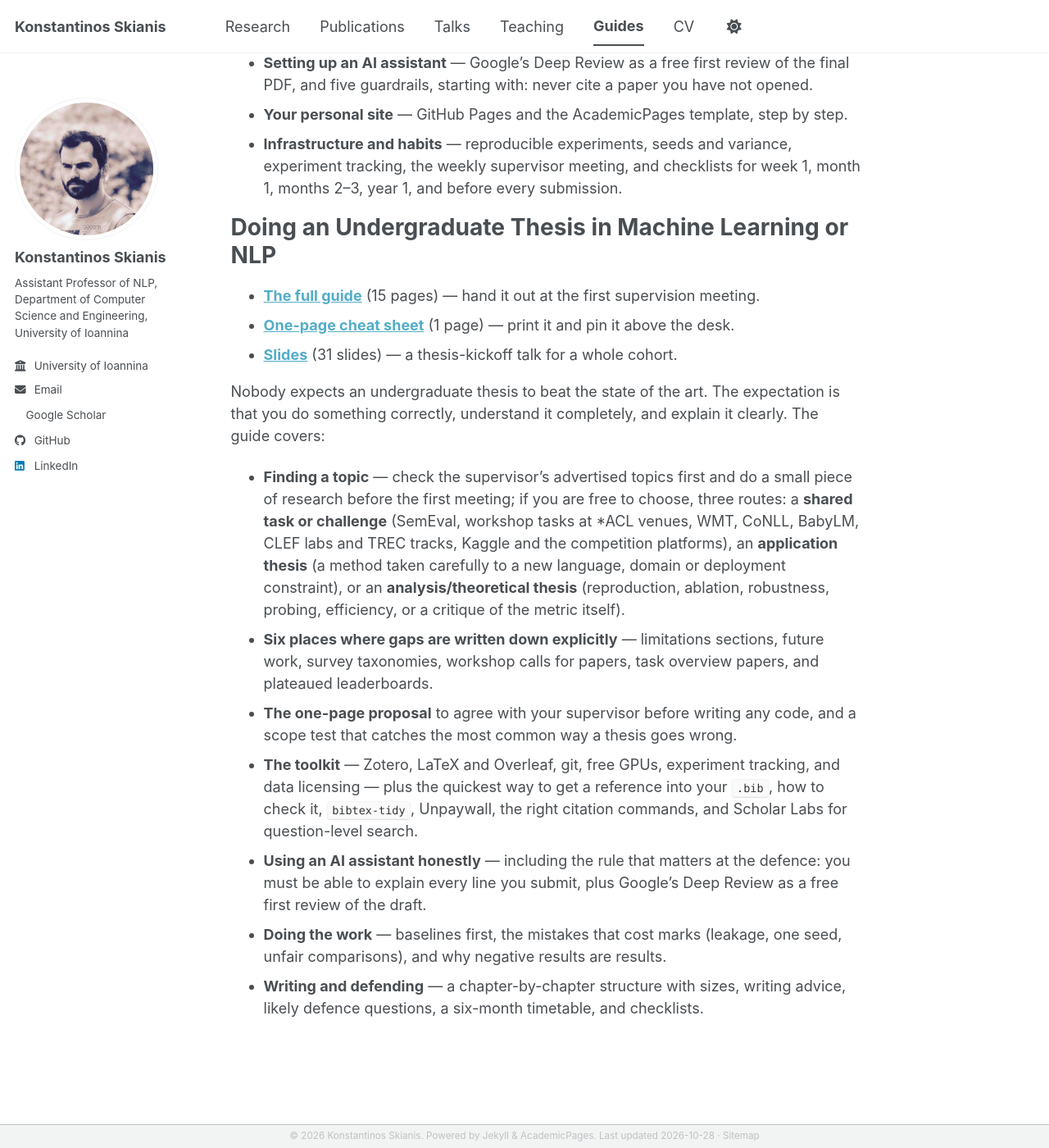
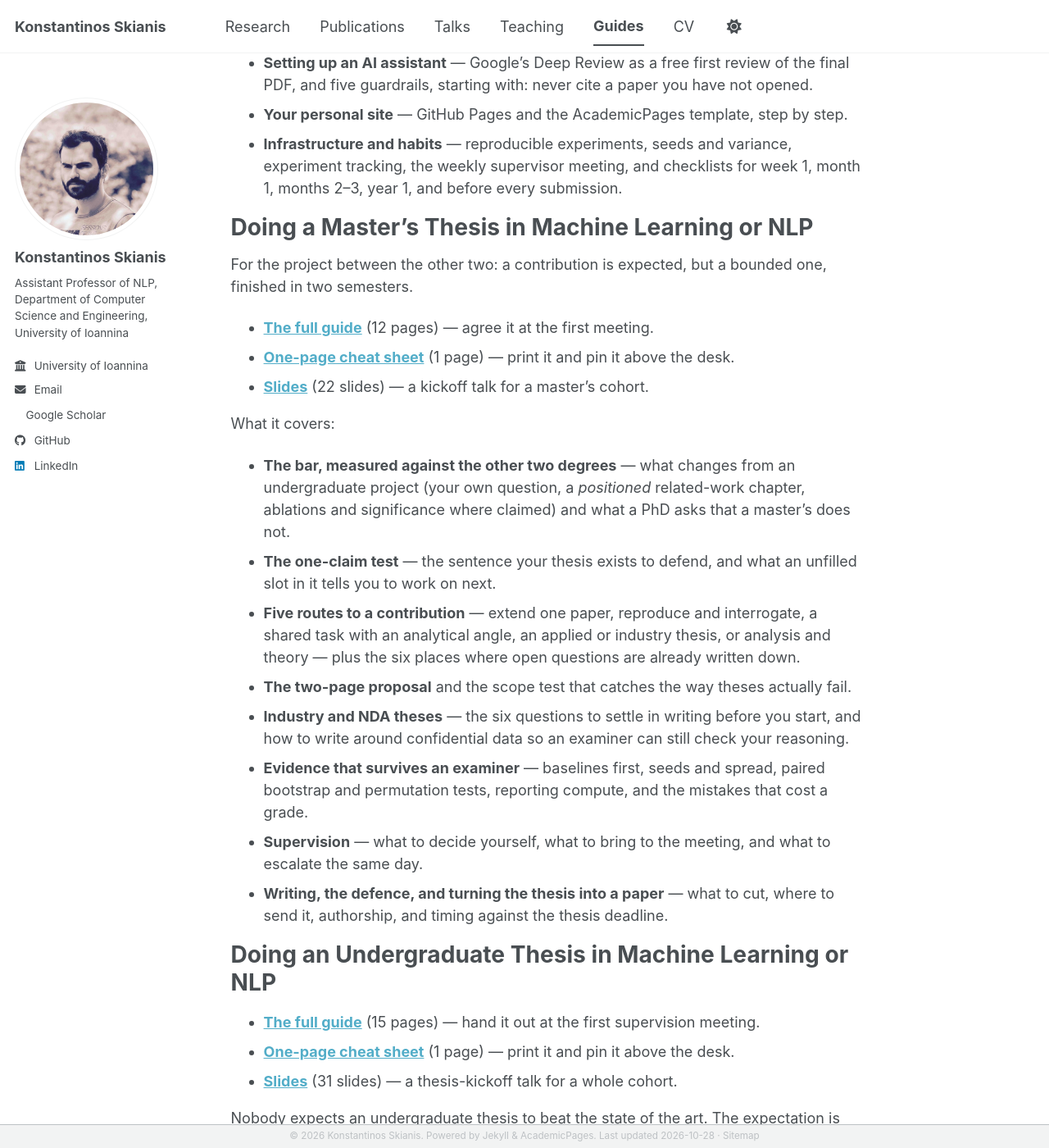
Before and after one commit to y3nk0/y3nk0.github.io, a Jekyll site: the page built from _pages/guides.md, in a window 1280 px wide and 1400 px high, scrolled down 1269 px. Shown: the whole window at 82% size. Built offline with Jekyll 4.4.1, drawn with Linux system fonts in a browser that asks for light colours; a style sheet for code colours, icons or effects is not loaded.

Commit message:
Guides: add the master's thesis kit
A third kit, between the undergraduate and PhD ones: full guide, one-page
cheat sheet and slides, served from the guides repository like the others.

```diff
--- a/_pages/guides.md
+++ b/_pages/guides.md
@@ -36,6 +36,27 @@ What they cover:
 * **Your personal site** — GitHub Pages and the AcademicPages template, step by step.
 * **Infrastructure and habits** — reproducible experiments, seeds and variance, experiment tracking, the weekly supervisor meeting, and checklists for week 1, month 1, months 2–3, year 1, and before every submission.
 
+Doing a Master's Thesis in Machine Learning or NLP
+======
+
+For the project between the other two: a contribution is expected, but a
+bounded one, finished in two semesters.
+
+* **[The full guide](https://cdn.jsdelivr.net/gh/y3nk0/practical_guides@main/masters-thesis/masters-thesis-ml-nlp-guide.pdf)** (12 pages) — agree it at the first meeting.
+* **[One-page cheat sheet](https://cdn.jsdelivr.net/gh/y3nk0/practical_guides@main/masters-thesis/masters-thesis-onepager.pdf)** (1 page) — print it and pin it above the desk.
+* **[Slides](https://cdn.jsdelivr.net/gh/y3nk0/practical_guides@main/masters-thesis/masters-thesis-slides.pdf)** (22 slides) — a kickoff talk for a master's cohort.
+
+What it covers:
+
+* **The bar, measured against the other two degrees** — what changes from an undergraduate project (your own question, a *positioned* related-work chapter, ablations and significance where claimed) and what a PhD asks that a master's does not.
+* **The one-claim test** — the sentence your thesis exists to defend, and what an unfilled slot in it tells you to work on next.
+* **Five routes to a contribution** — extend one paper, reproduce and interrogate, a shared task with an analytical angle, an applied or industry thesis, or analysis and theory — plus the six places where open questions are already written down.
+* **The two-page proposal** and the scope test that catches the way theses actually fail.
+* **Industry and NDA theses** — the six questions to settle in writing before you start, and how to write around confidential data so an examiner can still check your reasoning.
+* **Evidence that survives an examiner** — baselines first, seeds and spread, paired bootstrap and permutation tests, reporting compute, and the mistakes that cost a grade.
+* **Supervision** — what to decide yourself, what to bring to the meeting, and what to escalate the same day.
+* **Writing, the defence, and turning the thesis into a paper** — what to cut, where to send it, authorship, and timing against the thesis deadline.
+
 Doing an Undergraduate Thesis in Machine Learning or NLP
 ======
 
```
